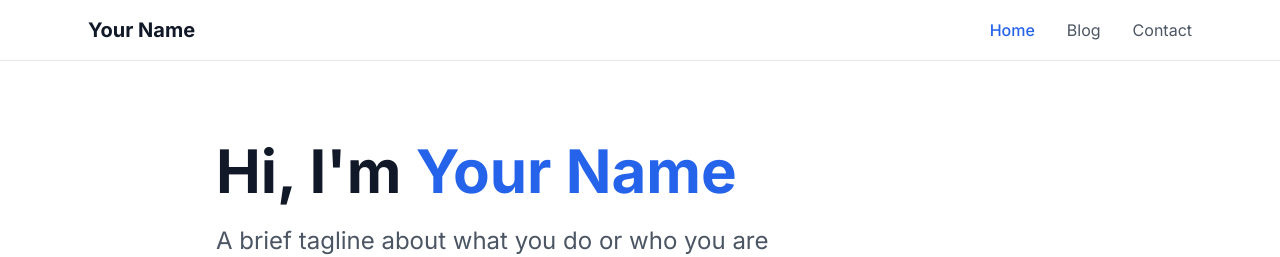
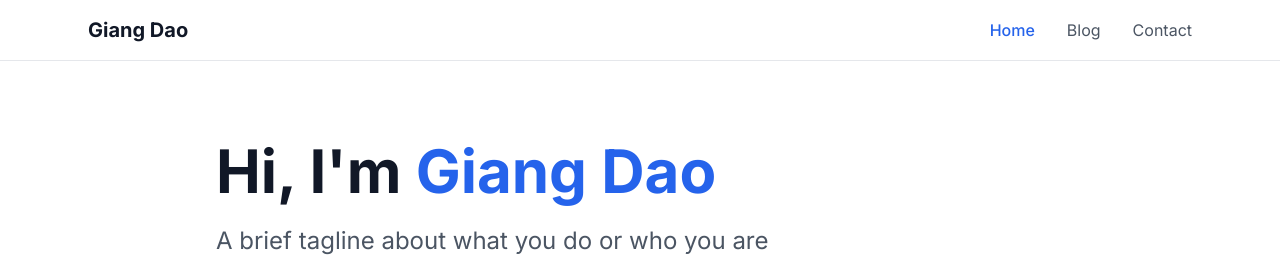
Before and after one commit to daobinhgiang/personal-web2, a Next.js app: page / in a window 1280 px wide. Shown: the top 257 px of the page. Built offline with nearby package versions, Linux system fonts and the light colour scheme; no server answers; the database is empty.

Commit message:
Another random

```diff
--- a/src/app/layout.tsx
+++ b/src/app/layout.tsx
@@ -7,7 +7,7 @@
 const inter = Inter({ subsets: ["latin"], variable: "--font-inter" });
 
 export const metadata: Metadata = {
-  title: "Your Name - Personal Website",
+  title: "Giang Dao - Personal Website",
   description: "Personal website and blog",
 };
 
--- a/src/app/page.tsx
+++ b/src/app/page.tsx
@@ -21,7 +21,7 @@
       {/* Hero Section */}
       <section className="mb-20">
         <h1 className="text-5xl md:text-6xl font-bold mb-6 text-balance">
-          Hi, I&apos;m <span className="text-blue-600">Your Name</span>
+          Hi, I&apos;m <span className="text-blue-600">Giang Dao</span>
         </h1>
         <p className="text-xl md:text-2xl text-gray-600 mb-8 text-balance">
           A brief tagline about what you do or who you are
--- a/src/components/Navigation.tsx
+++ b/src/components/Navigation.tsx
@@ -17,7 +17,7 @@
       <div className="max-w-6xl mx-auto px-6 py-4">
         <div className="flex justify-between items-center">
           <Link href="/" className="text-xl font-bold">
-            Your Name
+            Giang Dao
           </Link>
           <div className="flex gap-8">
             {links.map((link) => (
```
